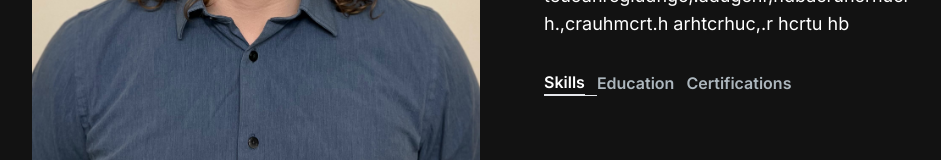
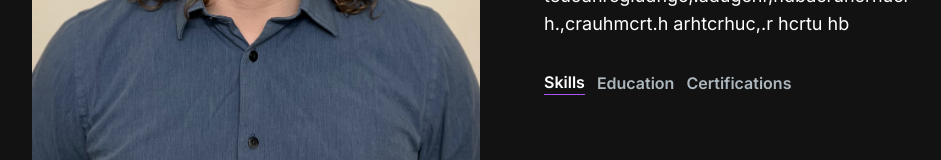
Before and after one commit to IcebergLettuc3/lettucehubnext, a Next.js app: page / in a window 1280 px wide. Shown: the part 1109-1269 px from the top of the page, without its empty margins (128-1069 px from the left). Built offline with nearby package versions, Linux system fonts and the light colour scheme.

Commit message:
fixing visual bugs

```diff
--- a/src/app/components/AboutSection.jsx
+++ b/src/app/components/AboutSection.jsx
@@ -42,7 +42,7 @@ function AboutSection() {
                   </TabButton>
                   <TabButton
                     selectTab={() => handleTabChange("certifications")}
-                    active={tab === "ceritifications"}>
+                    active={tab === "certifications"}>
                     Certifications
                   </TabButton>
                 </div>
--- a/src/app/components/TabButton.tsx
+++ b/src/app/components/TabButton.tsx
@@ -7,9 +7,9 @@ interface TabButtonProps {
 }
 
 const TabButton: React.FC<TabButtonProps> = ({active, selectTab, children}) => {
-    const buttonClasses = active ? 'text-white border-b border-purle-500' : 'text-[#ADB7BE]'
+    const buttonClasses = active ? 'text-white border-b border-purple-500' : 'text-[#ADB7BE]'
   return (
-    <button onClick={selectTab} className ={`${buttonClasses}`}>
+    <button onClick={selectTab} className ={``}>
         <p className={`mr-3 font-semibold ${buttonClasses}`}>{children}</p>
     </button>
   )
```
